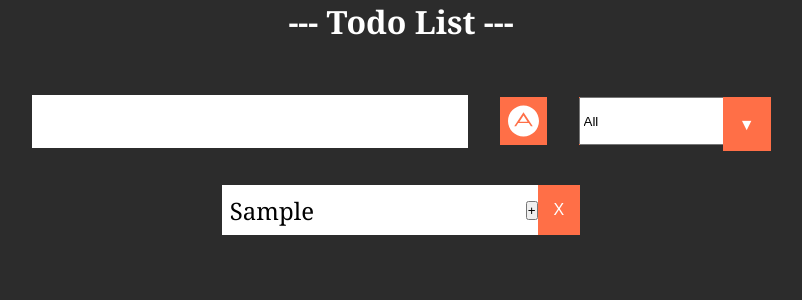
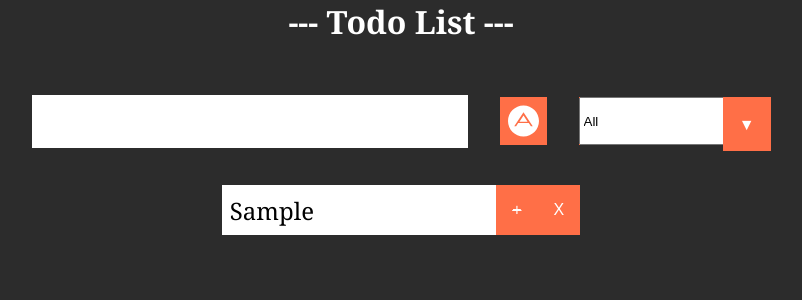
Before and after one commit to Enecode/todo-list-with-reactjs, a React (Create React App) app: page / in a window 1280 px wide. Both pictures are taken after typing "Sample" into the empty fields and a click on the button 762 px from the left and 121 px from the top of the page. Shown: the top 300 px of the page, without its empty margins (239-1041 px from the left). Built offline with nearby package versions, Linux system fonts and the light colour scheme.

Commit message:
Todo Component handling the events that are triggered by the user and passing the data to the TodoList component.

```diff
--- a/src/Component/Todo.js
+++ b/src/Component/Todo.js
@@ -3,23 +3,27 @@ import React from 'react';
 const Todo = ({text, todos, todo, setTodos}) => {
     const deleteHandler = () => {
         setTodos(todos.filter((t) => t.id !== todo.id));
-    }
+    };
 
     const completeHandler = () => {
-        setTodos(todos.filter((t) => { if (t.id !== todo.id){
+        setTodos(
+            todos.map((t) => {
+            if (t.id === todo.id){
             return{
-                ...t, completed: !t.completed
+                ...t,
+                completed: !t.completed,
             };
         }
         return t;
-    }))
-}
+    })
+    );
+};
 
 
     return(
         <div className="todo">
-            <li className="todo-item">{text}</li>
-            <button onClick={completeHandler} className='complete-btn' >+</button>
+            <li className={`todo-item ${todo.completed ? "completed": ""}`}>{text}</li>
+            <button onClick={completeHandler} className='completed-btn' >+</button>
             <button onClick={deleteHandler} className='trash-btn'>X</button>
        </div>
 
```
